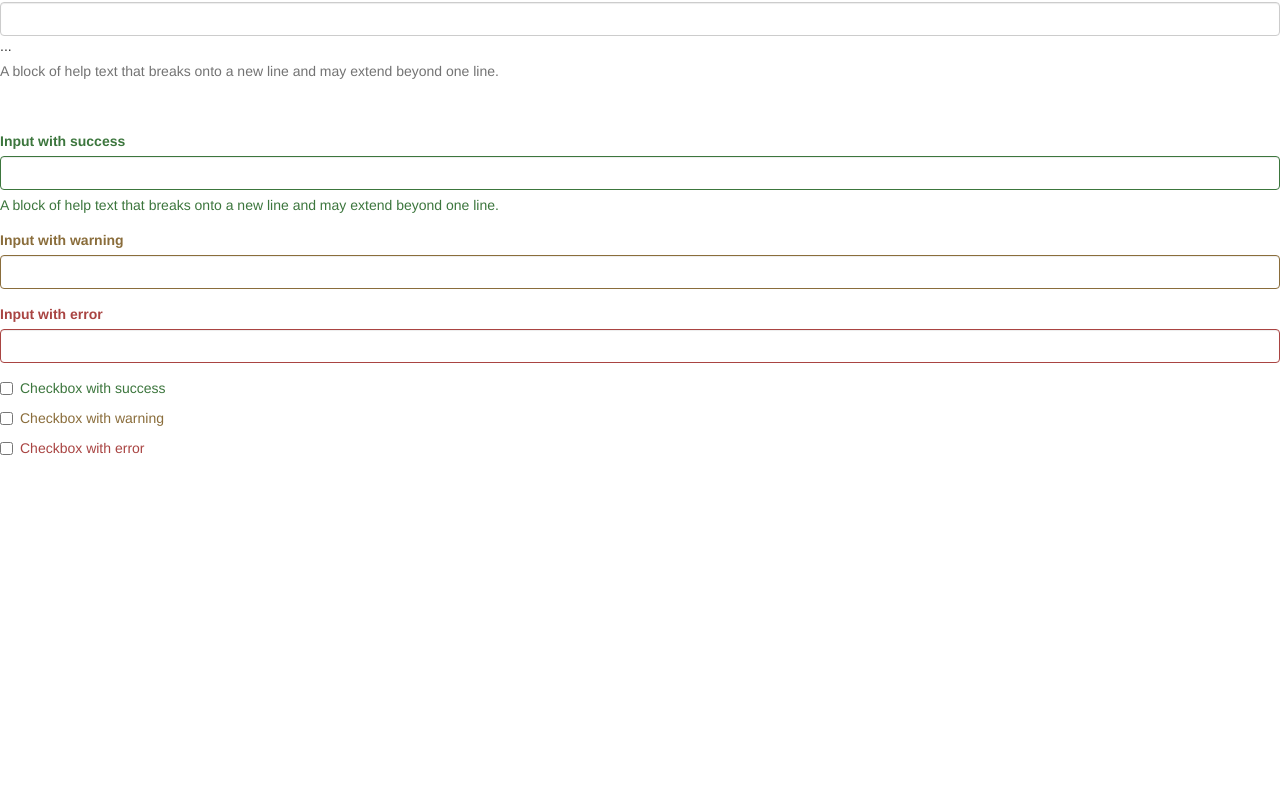
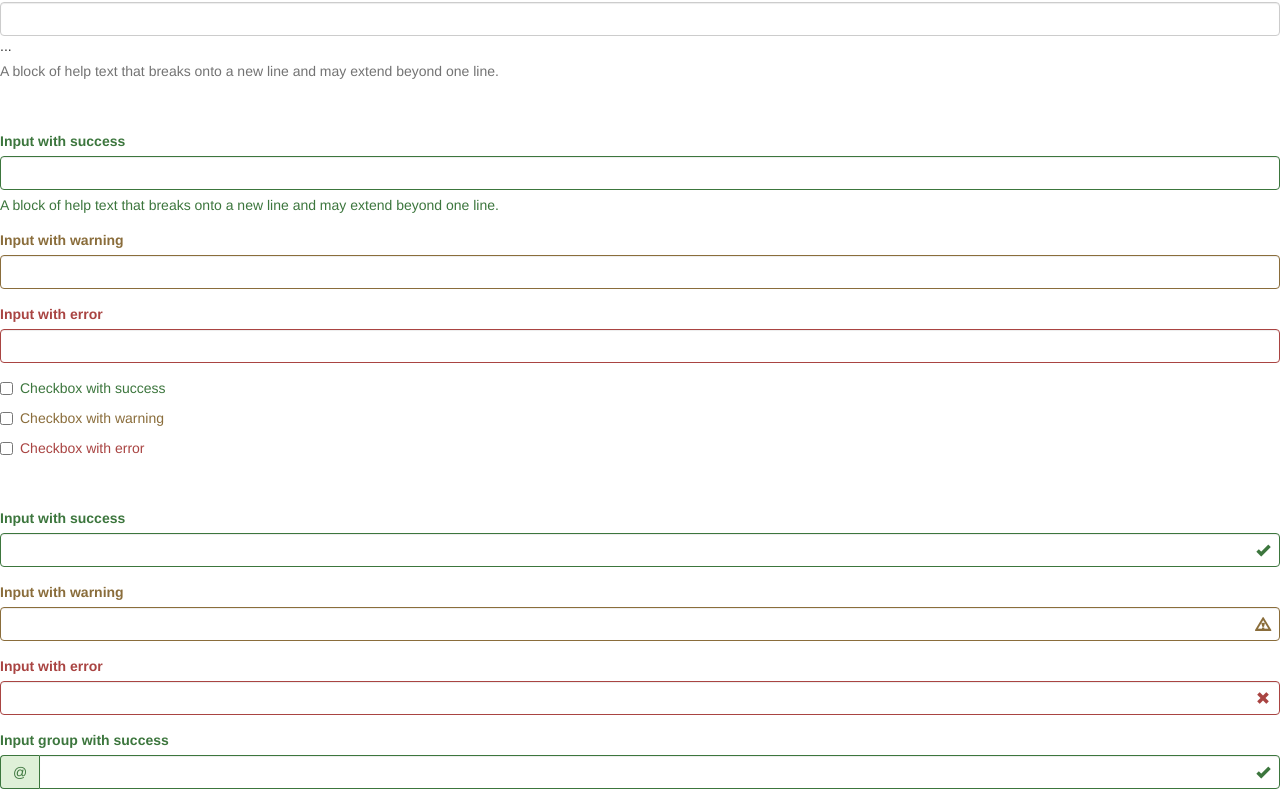
Before and after one commit to olga-dev/bootstrap-forms, a plain HTML site: page index.html in a window 1280 px wide. Shown: the part 2079-2883 px from the top of the page. Before the commit the page ends 2547 px from the top, so only its background shows below. Drawn offline with nearby package versions, Linux system fonts and the light colour scheme.

Commit message:
Validation states with optional icons

```diff
--- a/index.html
+++ b/index.html
@@ -288,5 +288,33 @@
         </label>
     </div>
 </div>
+<br><br>
+<div class="form-group has-success has-feedback">
+    <label class="control-label" for="inputSuccess2">Input with success</label>
+    <input type="text" class="form-control" id="inputSuccess2" aria-describedby="inputSuccess2Status">
+    <span class="glyphicon glyphicon-ok form-control-feedback" aria-hidden="true"></span>
+    <span id="inputSuccess2Status" class="sr-only">(success)</span>
+</div>
+<div class="form-group has-warning has-feedback">
+    <label class="control-label" for="inputWarning2">Input with warning</label>
+    <input type="text" class="form-control" id="inputWarning2" aria-describedby="inputWarning2Status">
+    <span class="glyphicon glyphicon-warning-sign form-control-feedback" aria-hidden="true"></span>
+    <span id="inputWarning2Status" class="sr-only">(warning)</span>
+</div>
+<div class="form-group has-error has-feedback">
+    <label class="control-label" for="inputError2">Input with error</label>
+    <input type="text" class="form-control" id="inputError2" aria-describedby="inputError2Status">
+    <span class="glyphicon glyphicon-remove form-control-feedback" aria-hidden="true"></span>
+    <span id="inputError2Status" class="sr-only">(error)</span>
+</div>
+<div class="form-group has-success has-feedback">
+    <label class="control-label" for="inputGroupSuccess1">Input group with success</label>
+    <div class="input-group">
+        <span class="input-group-addon">@</span>
+        <input type="text" class="form-control" id="inputGroupSuccess1" aria-describedby="inputGroupSuccess1Status">
+    </div>
+    <span class="glyphicon glyphicon-ok form-control-feedback" aria-hidden="true"></span>
+    <span id="inputGroupSuccess1Status" class="sr-only">(success)</span>
+</div>
 </body>
 </html>
```
